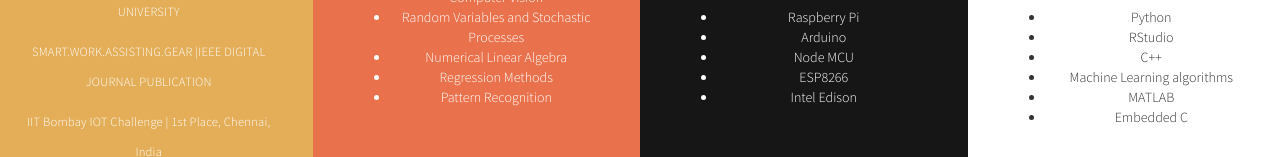
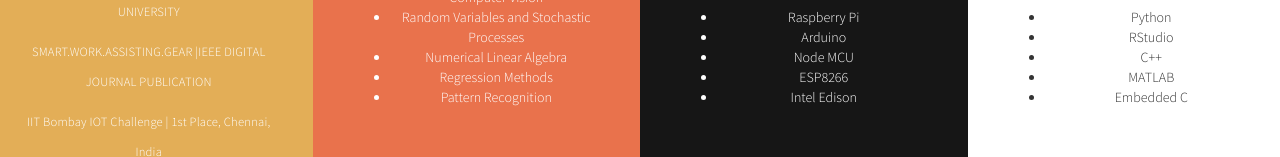
Before and after one commit to shashank1997/shashank.github.io, a plain HTML site: page index.html in a window 1280 px wide. Shown: the part 1389-1546 px from the top of the page. Drawn offline with Linux system fonts and the light colour scheme.

Commit message:
Update index.html

```diff
--- a/index.html
+++ b/index.html
@@ -203,7 +203,6 @@
                                    <li>Python</li>
                                    <li>RStudio</li>
                                    <li>C++</li>
-                                   <li>Machine Learning algorithms</li>
                                    <li>MATLAB</li>
                                    <li>Embedded C</li>
                               </ul>
```
